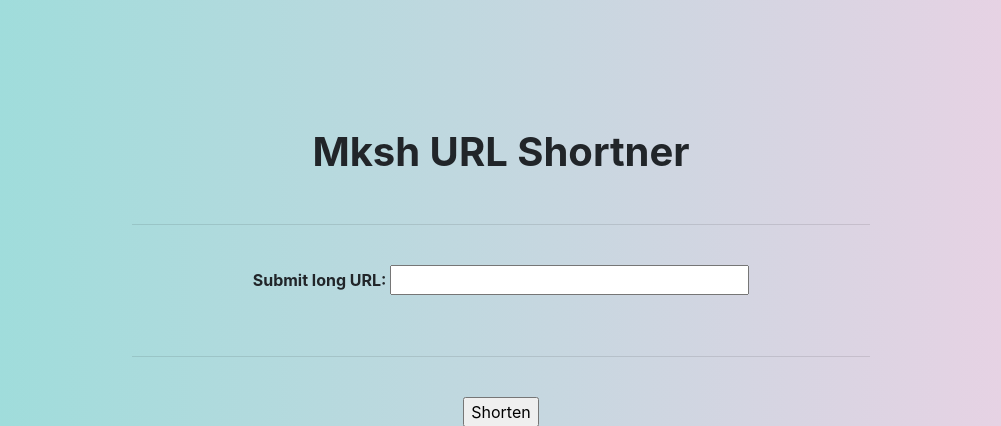
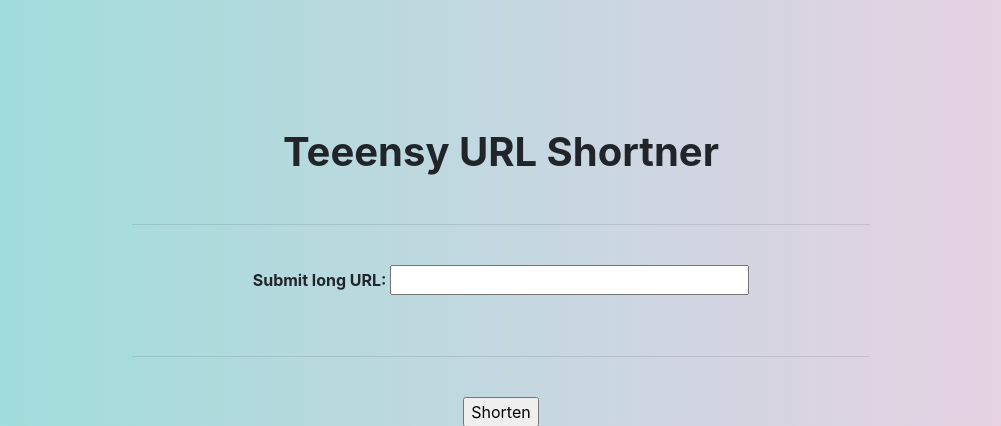
Before and after one commit to mokshsharma089/teeensy, a Django app: page / in a window 1280 px wide. Shown: the top 426 px of the page, without its empty margins (139-1140 px from the left). Run offline with Django 3.2, Linux system fonts and the light colour scheme; some libraries are stand-ins or nearby versions.

Commit message:
changed names

```diff
--- a/rickUrl/settings.py
+++ b/rickUrl/settings.py
@@ -25,7 +25,7 @@ SECRET_KEY = 'y_ci26@$so^^)85d@spj3*d+_bx_1ux318t2t^*4@n-jst10h1'
 # SECURITY WARNING: don't run with debug turned on in production!
 DEBUG = False
 
-ALLOWED_HOSTS = ['0.0.0.0','0.0.0.0:5000','localhost','www.mksh.herokuapp.com','mksh.herokuapp.com','127.0.0.1']
+ALLOWED_HOSTS = ['127.0.0.1','teeensy.herokuapp.com','https://teeensy.herokuapp.com']
 
 
 # Application definition
--- a/templates/home/base.html
+++ b/templates/home/base.html
@@ -14,7 +14,7 @@
 </head>
 <body>
     <div style="margin-left:20%;margin-top:10%;width:60%;margin-right:20%;text-align:center;" class="container">
-        <h1><strong>Mksh URL Shortner</h1>
+        <h1><strong>Teeensy URL Shortner</h1>
         {% block content %}
         {% endblock %}
 
--- a/templates/home/failure.html
+++ b/templates/home/failure.html
@@ -2,6 +2,6 @@
 {% block content %}
 <h1>Already existed</h1>
     <p>{{object.url}}</p>
-    <a href="{{object.url}}">https:mksh.herokuapp.com/{{object.shortcode}}</a>
+    <a href="{{object.url}}">https://teeensy.herokuapp.com/{{object.shortcode}}</a>
     <hr><a href=".">NEW</a>
 {% endblock %}
--- a/templates/home/same.html
+++ b/templates/home/same.html
@@ -7,7 +7,7 @@
         <input type='submit' value='Shorten' >
     </form>
     <hr>
-    <a href="http://127.0.0.1:8000/{{object.shortcode}}" style="color:rgb(226, 10, 10)">http://127.0.0.1:8000/{{object.shortcode}}</a>
+    <a href="{{object.url}}" style="color:rgb(226, 10, 10)">https://teeensy.herokuapp.com/{{object.shortcode}}</a>
     <br/><br />
 <a href=".">Clear</a>
 {% endblock %}
--- a/templates/home/sucess.html
+++ b/templates/home/sucess.html
@@ -3,6 +3,6 @@
 {% block content %}
 <h1>Created</h1>
 <p>{{object.url}}</p>
-<a href="{{object.shortcode}}">http://mksh.herokuapp.com/{{object.shortcode}}</a>
+<a href="{{object.shortcode}}">https://teeensy.herokuapp.com/{{object.shortcode}}</a>
 <hr><a href=".">NEW</a>
 {% endblock %}
```
